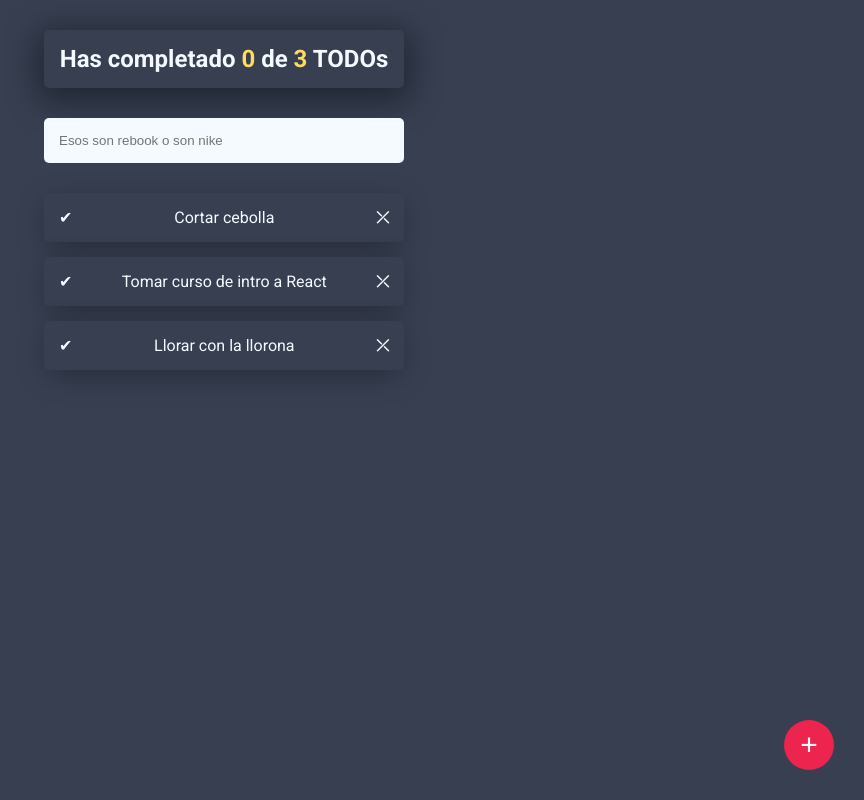
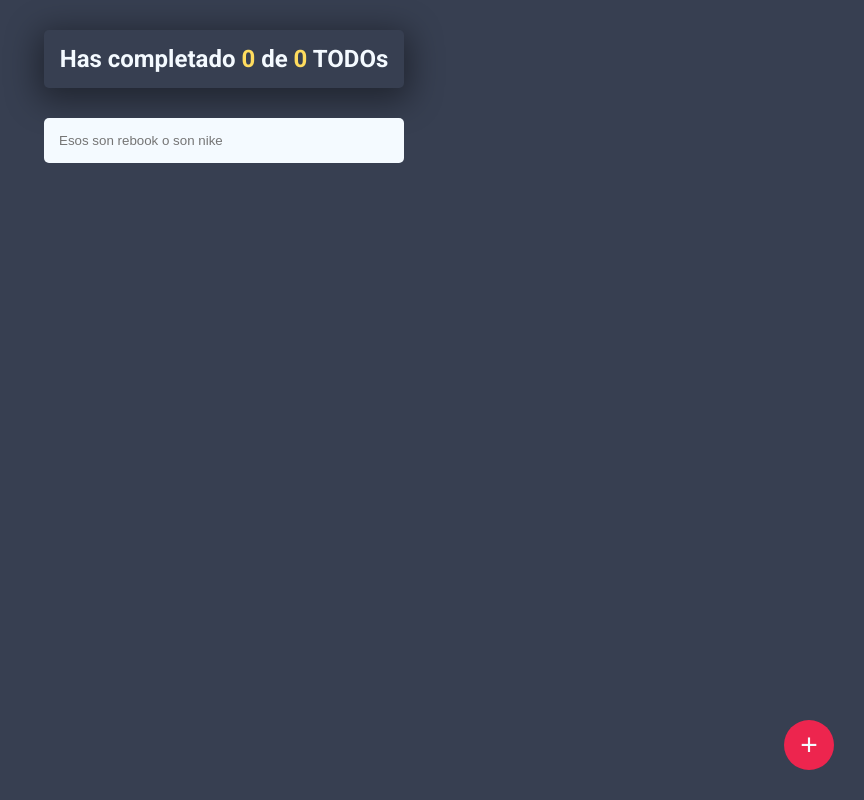
Before and after one commit to qbytte/todo-machine, a React (Create React App) app: page / in a window 1280 px wide. Shown: the whole page, without its empty margins (416-1280 px from the left). Built offline with nearby package versions, Linux system fonts and the light colour scheme.

Commit message:
Used local storage to make todos persistent

```diff
--- a/src/App.jsx
+++ b/src/App.jsx
@@ -4,14 +4,24 @@ import { TodoSearch } from "./TodoSearch";
 import { TodoList } from "./TodoList";
 import { TodoButton } from "./TodoButton";
 
-const defTodos = [
-  { text: "Cortar cebolla", completed: false },
-  { text: "Tomar curso de intro a React", completed: false },
-  { text: "Llorar con la llorona", completed: false },
-];
+// const defTodos = [
+//   { text: "Cortar cebolla", completed: false },
+//   { text: "Tomar curso de intro a React", completed: false },
+//   { text: "Llorar con la llorona", completed: false },
+// ];
 
 function App() {
-  const [todos, setTodos] = React.useState(defTodos);
+  const localStorageTodos = localStorage.getItem('TODOS_V1');
+  let parsedTodos;
+
+  if (!localStorageTodos) {
+    localStorage.setItem('TODOS_V1', JSON.stringify([]));
+    parsedTodos = [];
+  } else {
+    parsedTodos = JSON.parse(localStorageTodos);
+  }
+
+  const [todos, setTodos] = React.useState(parsedTodos);
   const [searchValue, setSearchValue] = React.useState("");
 
   const completedTodos = todos.filter((todo) => !!todo.completed).length;
@@ -30,17 +40,23 @@ function App() {
     });
   }
 
+  const saveTodos = (newTodos) => {
+    const stringifiedTodos = JSON.stringify(newTodos);
+    localStorage.setItem('TODOS_V1', stringifiedTodos);
+    setTodos(newTodos);
+  }
+
   const completeTodo = (text) => {
-    const todoIndex = todos.findIndex(todo => todo.text == text);
+    const todoIndex = todos.findIndex(todo => todo.text === text);
 
     const newTodos = [...todos];
     newTodos[todoIndex].completed = true;
-    setTodos(newTodos);
+    saveTodos(newTodos);
   };
 
   const deleteTodo = (text) => {
     const newTodos = todos.filter(todo => todo.text !== text);
-    setTodos(newTodos);
+    saveTodos(newTodos);
   }
 
   return (
```
